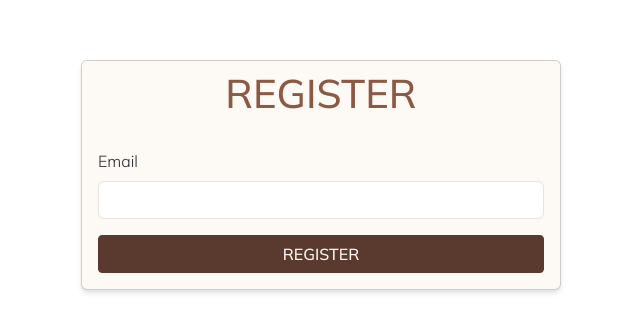
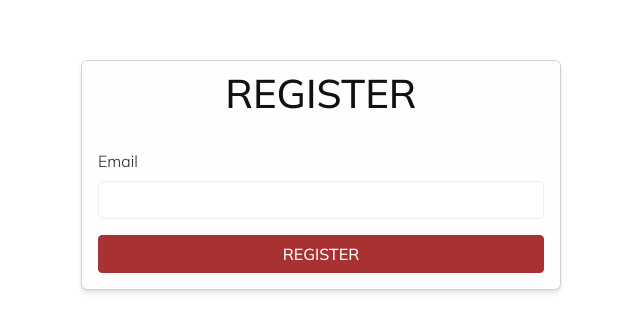
Before and after one commit to Nimira43/Via-Vestigia, a React (Vite) app in the folder via-vestigia-react/: page / in a window 1280 px wide. Shown: the part 225-556 px from the top of the page, without its empty margins (319-959 px from the left). Built offline with nearby package versions, Linux system fonts and the light colour scheme.

Commit message:
API progress for Register form

```diff
--- a/via-vestigia-react/src/assets/styles/globals.css
+++ b/via-vestigia-react/src/assets/styles/globals.css
@@ -6,17 +6,19 @@
 }
 
 :root {
-  --main: #8A5A44;
-  --main-dark: #5A3A2E;
-  --main-light: #C9A58A;
-  --support: #D4A94E;
-  --tertiary: #C75B2A;
-  --light: #FDF9F5;
+  --main: #d64545;
+  --main-dark: #a83232;
+  --main-light: #f7dada;
+  --support: #e67e22;
+  --tertiary: #6c5ce7;
+  --success: #0ea90e;
+  --light: #fffdfd;
   --dark: #111111;
-  --grey-1: #2E2A28;
-  --grey-2: #6F6763;
-  --grey-3: #B8B1AE;
-  --grey-4: #E8E3E0;
+  --grey-1: #333;
+  --grey-2: #999;
+  --grey-3: #ccc;
+  --grey-4: #eee;
+  --grey-5: #fff;
   --shadow-none: none;
   --shadow-sm: 0 1px 2px 0 rgb(0 0 0 / 0.05);
   --shadow:
@@ -286,3 +288,12 @@
 .form-width {
   max-width: 480px;
 }
+
+.alert-success {
+  background: none !important;
+  color: var(--success) !important;
+  border-color: var(--success) !important;
+  font-weight: 500 !important;
+  text-align: center !important;
+  padding: 0.4rem 0 !important;
+}
--- a/via-vestigia-react/src/pages/sign-up/index.jsx
+++ b/via-vestigia-react/src/pages/sign-up/index.jsx
@@ -1,28 +1,17 @@
-import { useState } from 'react'
+import { useSignUp } from './useSignUp'
 
 export function SignUp() {
-  const [email, setEmail] = useState()
-
-  const onSubmit = (event) => {
-    event.preventDefault()
-    fetch('/api/users', {
-      method: 'POST',
-      headers: {
-        'Content-Type': 'application/json'
-      },
-      body: JSON.stringify({ email })
-    })
-  }
+  const { apiProgress, disabled, onChangeEmail, onSubmit, successMessage } = useSignUp()
 
   return (
-    <div className="d-flex justify-content-center align-items-center vh-100">
-      <div className="w-100 form-width">
+    <div className='d-flex justify-content-center align-items-center vh-100'>
+      <div className='w-100 form-width'>
         <form
           className='card shadow-md '
           onSubmit={onSubmit}
         >
           <div className='card-header text-center light-bg'>
-            <h1 className='main-text uppercase font-medium'>Register</h1>
+            <h1 className='dark-text uppercase font-medium'>Register</h1>
           </div>
           <div className='card-body'>
             <div className='mb-3'>
@@ -36,15 +25,24 @@ export function SignUp() {
                 className='form-control'
                 id='email'
                 autoComplete='off'
-                onChange={(event) =>
-                  setEmail(event.target.value)
-                }
+                onChange={onChangeEmail}
               />
             </div>
+            {successMessage &&
+              <div
+                className='alert alert-success'
+                role='alert'
+              >
+                {successMessage}
+              </div>
+            }
             <button
               className='button main-btn-dark'
-              disabled={!email}
+              disabled={disabled || apiProgress}
             >
+              {apiProgress &&
+                <span className='spinner-border spinner-border-sm'></span>
+              }
               Register
             </button>
           </div>
--- /dev/null
+++ b/via-vestigia-react/src/pages/sign-up/useSignUp.js
@@ -0,0 +1,40 @@
+import { useCallback, useState } from 'react'
+
+export function useSignUp() {
+  const [email, setEmail] = useState()
+  const [apiProgress, setApiProgress] = useState(false)
+  const [successMessage, setSuccessMessage] = useState()
+
+  const onChangeEmail = (event) => {
+    setEmail(event.target.value)
+  }
+
+  const onSubmit = useCallback(
+    async (event) => {
+      event.preventDefault()
+      setApiProgress(true)
+      setSuccessMessage()
+
+      const response = await fetch('/api/users', {
+        method: 'POST',
+        headers: {
+          'Content-Type': 'application/json'
+        },
+        body: JSON.stringify({ email })
+      })
+
+      const body = await response.json()
+      setSuccessMessage(body.message)
+      setApiProgress(false)
+    },
+    [email]
+  )
+
+  return {
+    apiProgress,
+    disabled: !email,
+    successMessage,
+    onSubmit,
+    onChangeEmail
+  }
+}
```
Also changed, not shown: 1 other file (tests, documents, lock files or other folders).
